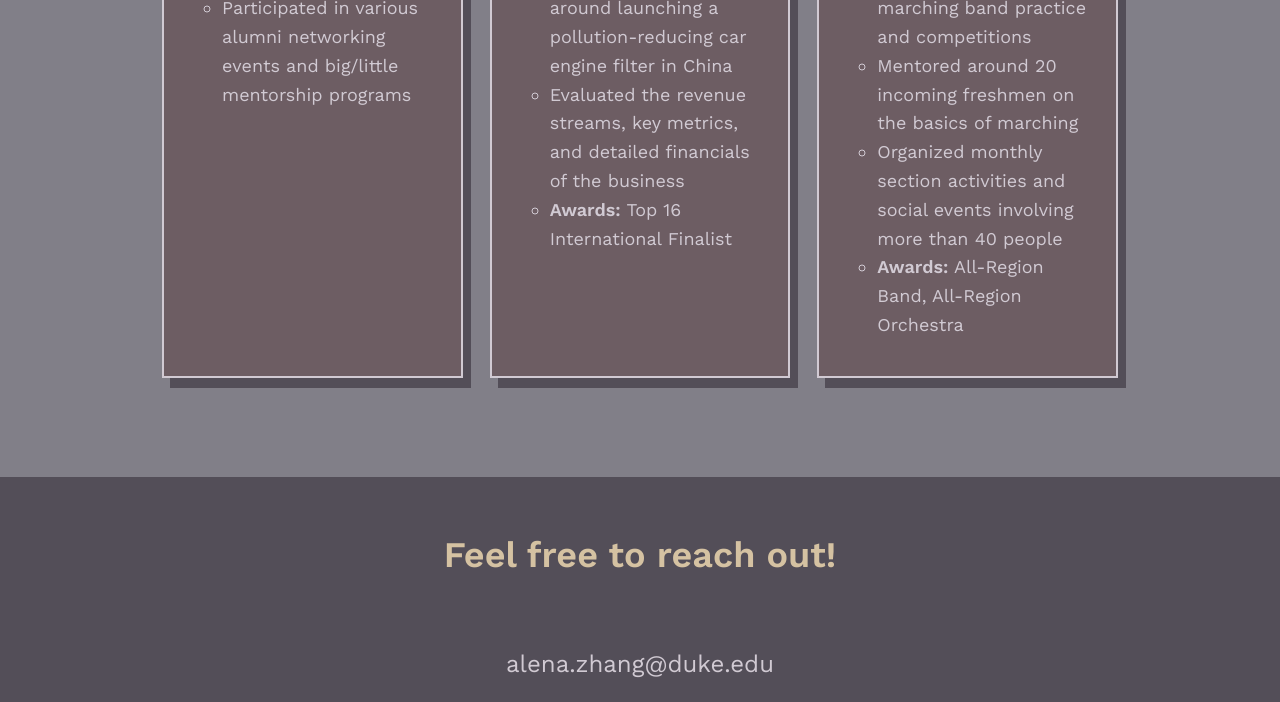
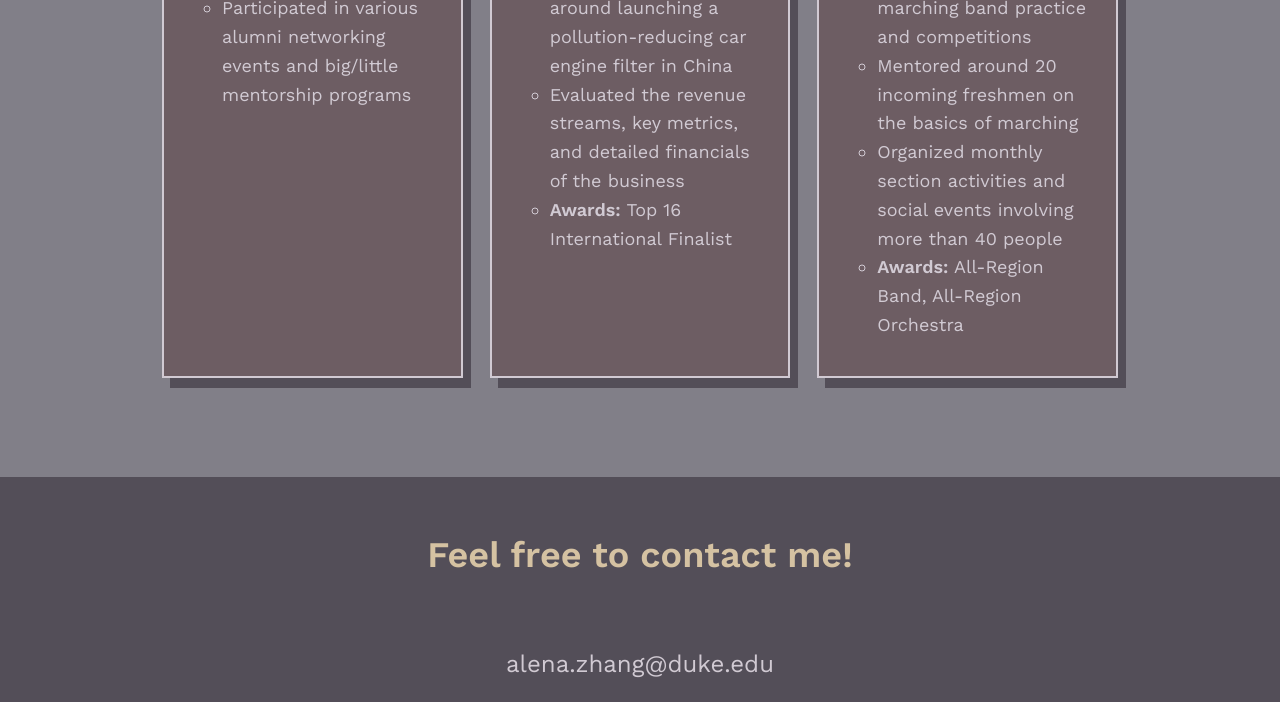
Before and after one commit to alenazhangg/alenazhangg.github.io, a plain HTML site: page index.html in a window 1280 px wide. Shown: the part 3993-4695 px from the top of the page. Drawn offline with nearby package versions, Linux system fonts and the light colour scheme.

Commit message:
Update index.html

```diff
--- a/index.html
+++ b/index.html
@@ -486,7 +486,7 @@
 
       <!-- Footer -->
       <footer id="footer" class="footer">
-        <h3 id="footer-title" class="hideme footer-title">Feel free to reach out!</h3>
+        <h3 id="footer-title" class="hideme footer-title">Feel free to contact me!</h3>
 
         <a href="mailto:alena.zhang@duke.edu" class="hideme footer-link">alena.zhang@duke.edu</a>
         <div id="footer-list">
```
